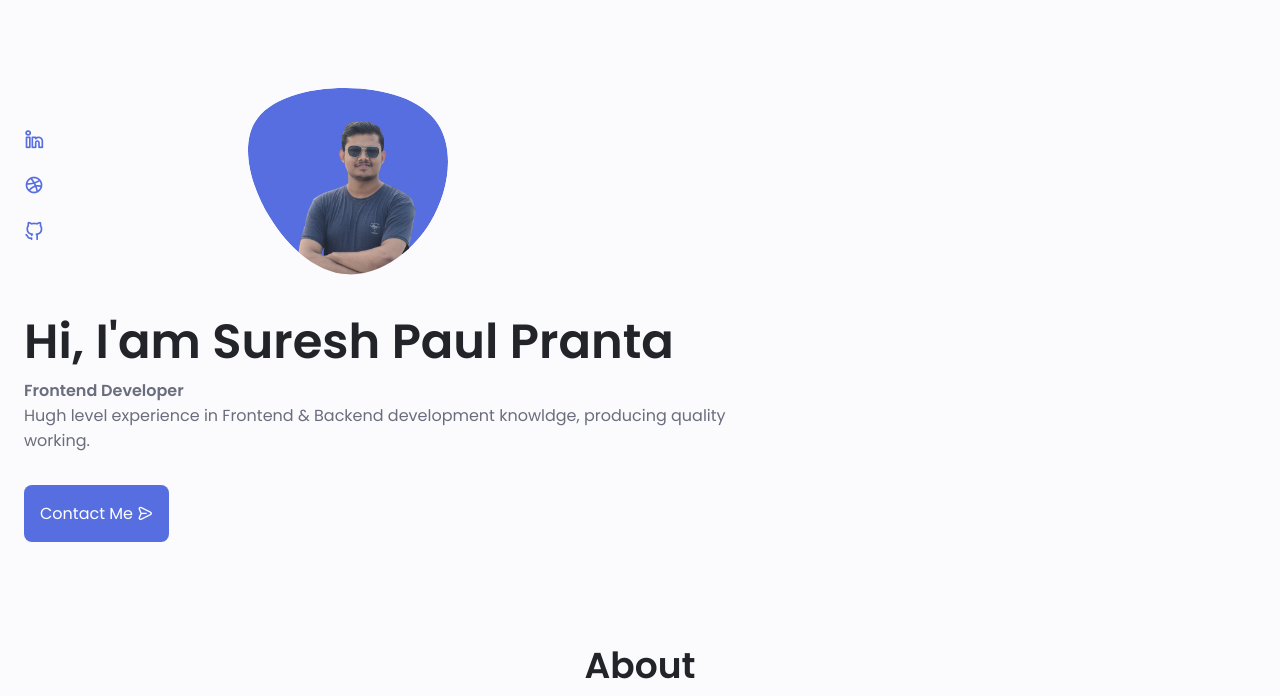
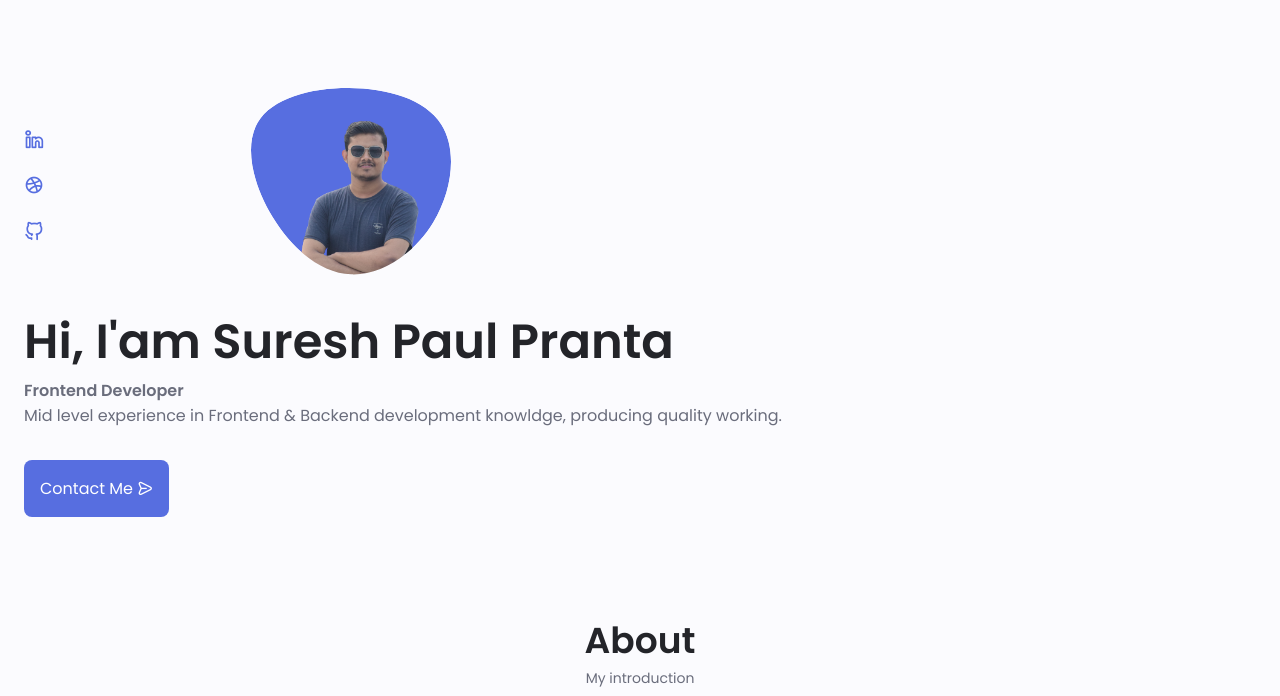
Before and after one commit to Pranta07/Portfolio-website, a plain HTML site: page index.html in a window 1280 px wide. Shown: the top 696 px of the page. Drawn offline with nearby package versions, Linux system fonts and the light colour scheme.

Commit message:
description-changed

```diff
--- a/index.html
+++ b/index.html
@@ -118,7 +118,7 @@
                             <h1 class="home_title">Hi, I'am Suresh Paul Pranta</h1>
                             <h3 class="home_subtitle">Frontend Developer</h3>
                             <P class="home_discription">
-                                Hugh level experience in Frontend & Backend development knowldge, producing quality working.
+                                Mid level experience in Frontend & Backend development knowldge, producing quality working.
                             </P>
 
                             <a href="#contact" class="home_btn button">
```
